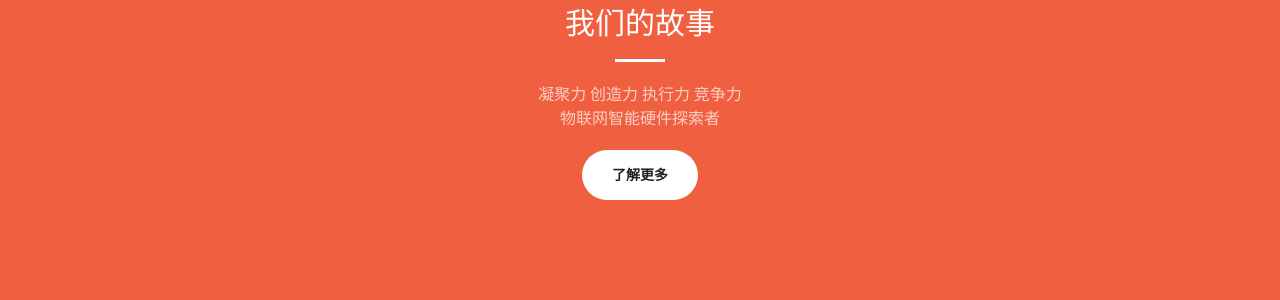
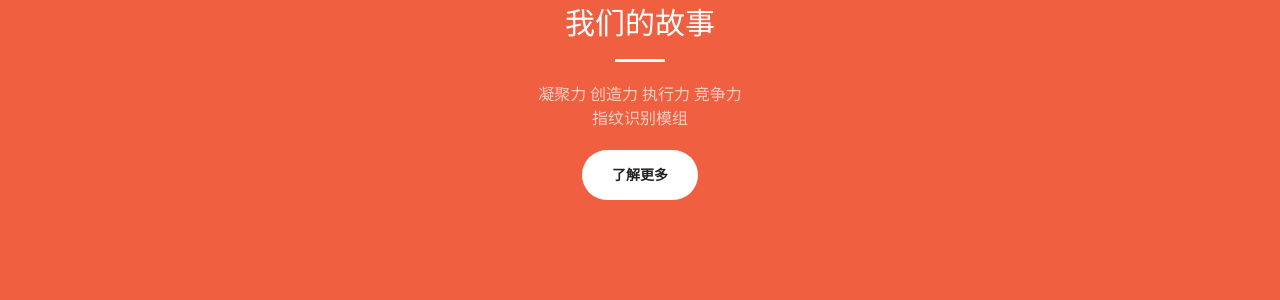
Before and after one commit to easyfp/easyfp.github.io, a Jekyll site: the page built from index.html, in a window 1280 px wide and 900 px high, scrolled down 842 px. Shown: the part 152-452 px from the top of the window. Built offline with Jekyll 4.4.1, drawn with Linux system fonts in a browser that asks for light colours.

Commit message:
Update call-to-action.html

```diff
--- a/_includes/call-to-action.html
+++ b/_includes/call-to-action.html
@@ -4,7 +4,7 @@
             <div class="col-lg-8 col-lg-offset-2 text-center">
                 <h2 class="section-heading">我们的故事</h2>
                 <hr class="light">
-                <p class="text-faded">凝聚力 创造力 执行力 竞争力<br> 物联网智能硬件探索者 </p>
+                <p class="text-faded">凝聚力 创造力 执行力 竞争力<br> 指纹识别模组 </p>
                 <a href="#" class="btn btn-default btn-xl">了解更多</a>
             </div>
         </div>
```
